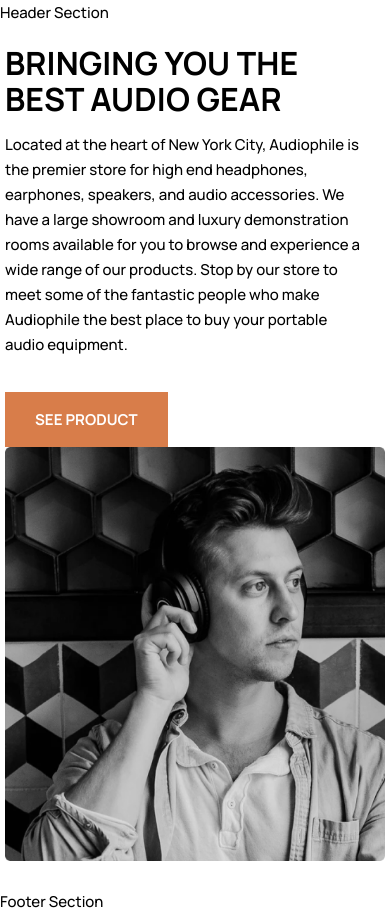
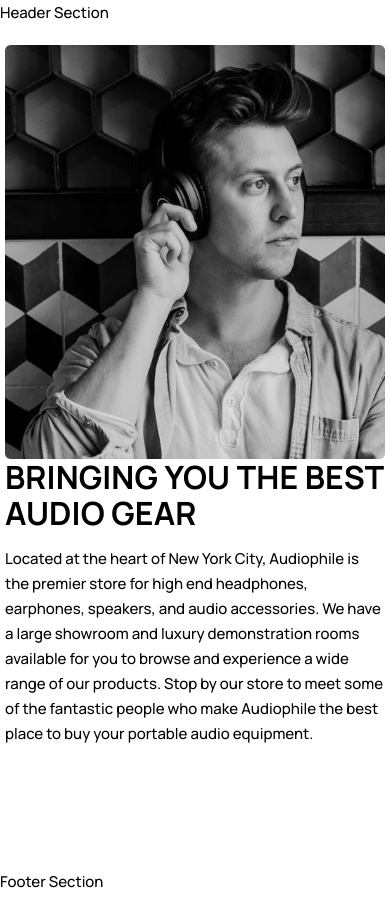
Before and after one commit to FaNi-Coding/e-commerce, a Next.js app: page / in a window 390 px wide. Built offline with nearby package versions, Linux system fonts and the light colour scheme.

Commit message:
fixed article bug

```diff
--- a/app/page.tsx
+++ b/app/page.tsx
@@ -1,10 +1,9 @@
 import Container from '@/components/Container/Container';
 import Article from '@/components/Article/Article';
 import ImageComp from '@/components/Image/ImageComp';
-import Button from '@/components/Button/Button';
 export default function Home() {
   return (
-    <Container>
+    <Container colReverse>
       <Article>
         <h3>Bringing you the best audio gear</h3>
         <p>
@@ -15,9 +14,6 @@
           store to meet some of the fantastic people who make Audiophile the
           best place to buy your portable audio equipment.
         </p>
-        <Button primary isMargin>
-          SEE PRODUCT
-        </Button>
       </Article>
       <ImageComp src={''} alt={''} />
     </Container>
--- a/components/Article/styled.ts
+++ b/components/Article/styled.ts
@@ -1,2 +1,2 @@
 export const ArticleStyles =
-  'flex flex-col md:justify-center gap-6 pr-[2.4rem] md:w-1/2';
+  'flex flex-col md:justify-center gap-6 md:pr-[2.4rem] md:w-1/2';
--- a/components/Container/Container.tsx
+++ b/components/Container/Container.tsx
@@ -2,10 +2,16 @@
 import { maxWidthContainerStyles } from './styled';
 import { ContainerProps } from './containerTypes';
 
-const Container: FC<ContainerProps> = ({ rowReverse, children }) => {
+const Container: FC<ContainerProps> = ({
+  rowReverse,
+  colReverse,
+  children,
+}) => {
   return (
     <div>
-      <div className={maxWidthContainerStyles(rowReverse)}>{children}</div>
+      <div className={maxWidthContainerStyles(rowReverse, colReverse)}>
+        {children}
+      </div>
     </div>
   );
 };
--- a/components/Container/containerTypes.ts
+++ b/components/Container/containerTypes.ts
@@ -2,5 +2,6 @@
 
 export type ContainerProps = {
   rowReverse?: boolean;
+  colReverse?: boolean;
   children: ReactNode;
 };
--- a/components/Container/styled.ts
+++ b/components/Container/styled.ts
@@ -1,5 +1,10 @@
-export const maxWidthContainerStyles = (reverse: boolean | undefined) => {
-  return `container flex flex-wrap justify-between  ${
-    reverse && 'flex-row-reverse'
-  }  mx-auto my-8 md:my-24 md:p-0  lg:my-40 xl:max-w-7xl`;
+export const maxWidthContainerStyles = (
+  rowReverse: boolean | undefined,
+  colReverse: boolean | undefined
+) => {
+  return `container flex flex-col justify-between ${
+    colReverse && 'flex-col-reverse'
+  } md:flex-row ${
+    rowReverse && 'md:flex-row-reverse'
+  }  mx-auto py-8 md:py-24 md:p-0  lg:py-40 xl:max-w-7xl`;
 };
```
